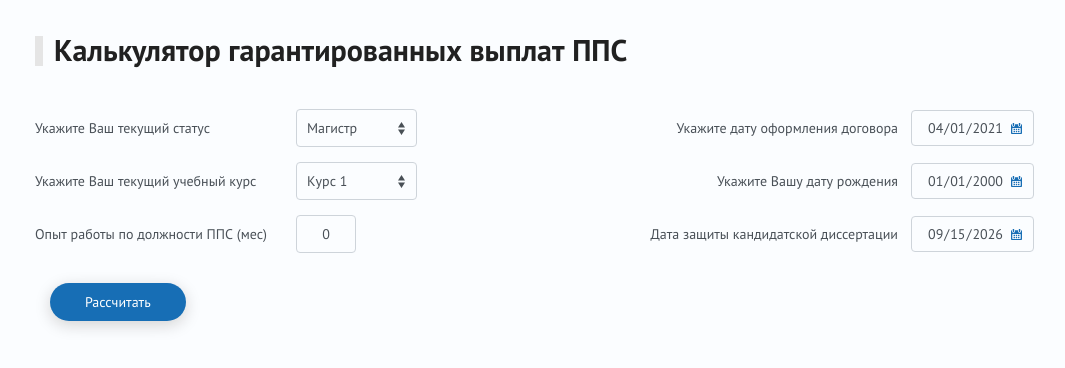
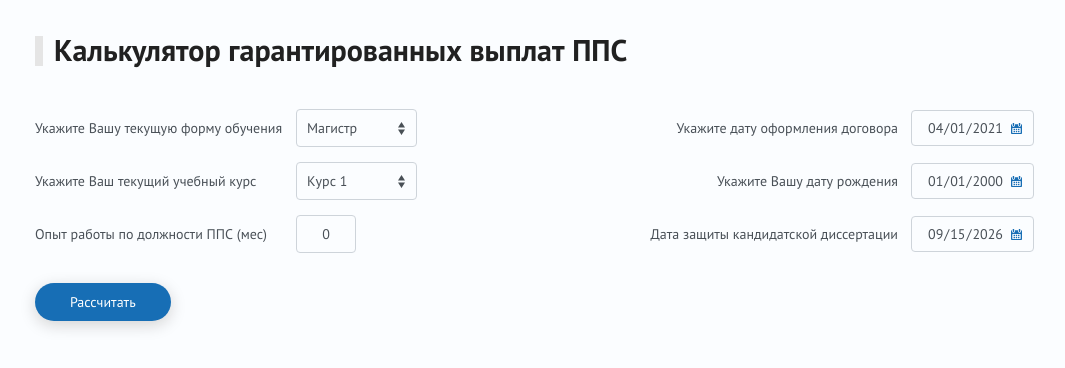
Before and after one commit to RTUITLab/RTU-Future-Salary-Front, a React (Create React App) app: page / in a window 1280 px wide. Shown: the top 368 px of the page, without its empty margins (5-1070 px from the left). Built offline with nearby package versions, Linux system fonts and the light colour scheme.

Commit message:
changed salary label on graphic + submit button

```diff
--- a/src/Components/Container/Graphic/Graphic.jsx
+++ b/src/Components/Container/Graphic/Graphic.jsx
@@ -78,7 +78,7 @@ const Graphic = (props) => {
                                                         return (
                                                                 <Draggable>
                                                                     <foreignObject {...viewBox} x={x + 15} y={y - 15} width={70} height={20}>
-                                                                            <p className={s.reference}>{salary.salaryLabel === 0 ? salary.vacation_salary : salary.salaryLabel}р</p>
+                                                                            <p className={s.reference}>{salary.salaryLabel === 0 ? `${salary.vacation_salary} ₽` : `${salary.salaryLabel} ₽`}</p>
                                                                     </foreignObject>
                                                                 </Draggable>
                                                         );
@@ -211,7 +211,7 @@ export const getUniqueEvents = (props) => {
         return {
             ...event,
             salary: event.salary,
-            salaryLabel: index + 1 !== arr.length ? (event.salary === arr[index+1].salary ? '' : event.salary) : event.salary,
+            salaryLabel: index + 1 !== arr.length ? (event.salary === arr[index+1].salary ? '' : event.salary.toString().replace(/(\d)(?=(\d{3})+$)/g, '$1 ')) : event.salary.toString().replace(/(\d)(?=(\d{3})+$)/g, '$1 '),
             date: event.date,
             vacation_salary: event.vacation_salary,
             vacation_status: event.vacation_status,
--- a/src/Components/Container/Salary/Salary.jsx
+++ b/src/Components/Container/Salary/Salary.jsx
@@ -127,7 +127,7 @@ const Salary = (props) => {
                         <div className={s.form}>
 
                             <div className={s.section}>
-                                <label className={s.label}  htmlFor="academicDegree">Укажите Ваш текущий статус</label>
+                                <label className={s.label}  htmlFor="academicDegree">Укажите Вашу текущую форму обучения</label>
                                     <Field
                                         className={`${s.select} ${s.selectStatus}`}
                                         component="select"
--- a/src/Components/Container/Salary/Salary.module.scss
+++ b/src/Components/Container/Salary/Salary.module.scss
@@ -125,7 +125,6 @@
     background-color: #176eb5;
     transition: all 0.4s ease;
     margin-bottom: 30px;
-    margin-left: 15px;
 }
 
 .submitBtn:hover {
```
